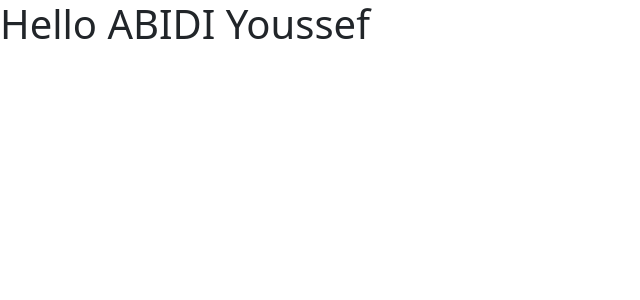
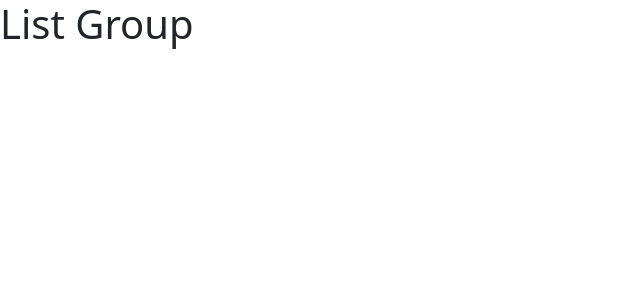
Before and after one commit to youssefabidi13/react-learn, a React (Vite) app: page / in a window 1280 px wide. Shown: the top 300 px of the page, without its empty margins (0-640 px from the left). Built offline with nearby package versions, Linux system fonts and the light colour scheme.

Commit message:
ListGroup component

```diff
--- a/src/App.tsx
+++ b/src/App.tsx
@@ -1,8 +1,8 @@
-import Message from "./Message"
+import ListGroup from "./components/ListGroup";
 function App(){
   return (
     <div>
-      <Message />
+      <ListGroup />
     </div>
   )
 }
--- a/src/components/ListGroup.tsx
+++ b/src/components/ListGroup.tsx
@@ -0,0 +1,6 @@
+function ListGroup(){
+    return (
+            <h1>List Group</h1>
+    )
+}
+export default ListGroup;
```
